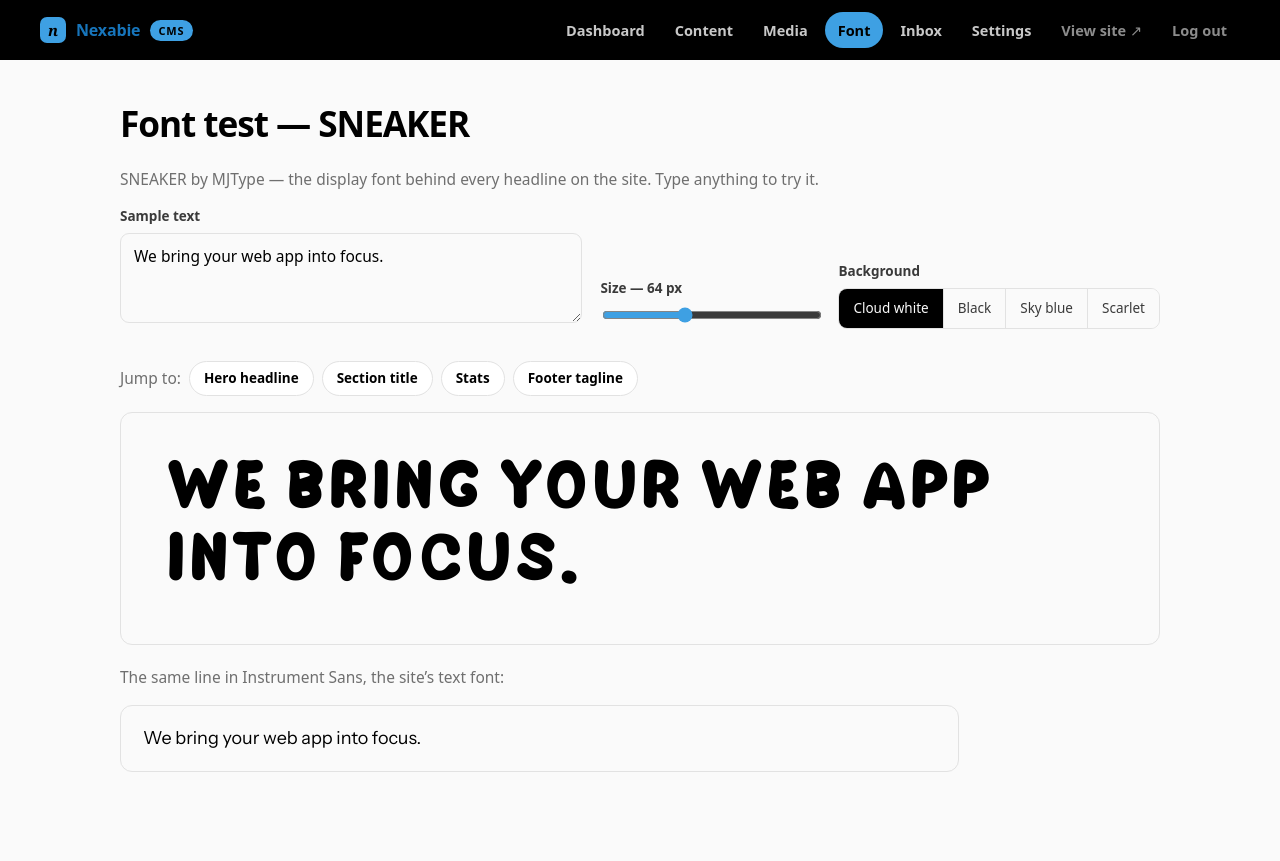
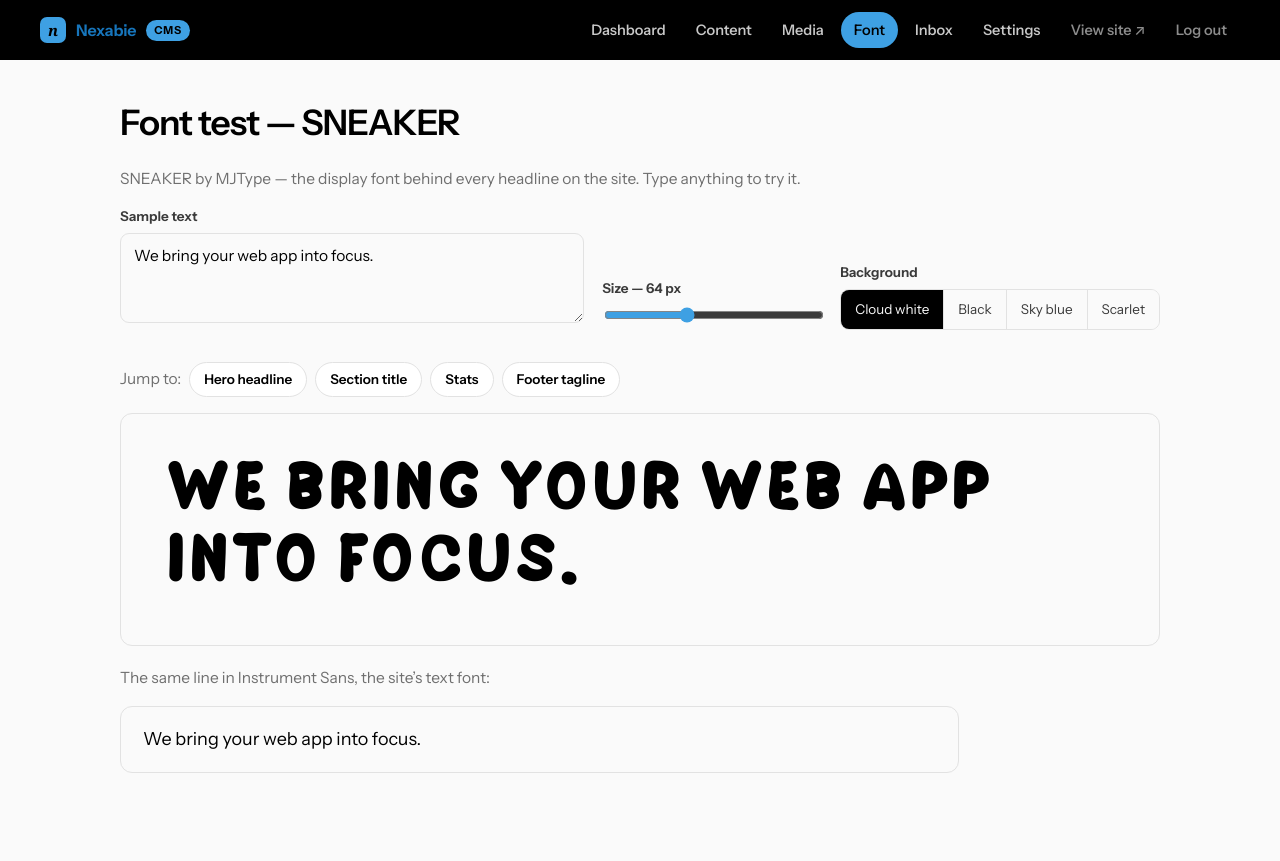
Before and after one commit to Nehemia-joh/nexabie, a PHP site: page /admin/font in a window 1280 px wide. Before the commit the page ends 772 px from the top, so only its background shows below. Run offline with PHP 8.4, Linux system fonts and the light colour scheme; the visitor is signed in with stand-in values (Sample User, id 1); some web fonts are replaced.

Commit message:
Font corection

```diff
--- a/css/admin.css
+++ b/css/admin.css
@@ -4,6 +4,11 @@
 *::before,
 *::after {
   box-sizing: border-box;
+}
+
+:root {
+  --font-sans: "Instrument Sans", system-ui, -apple-system, sans-serif;
+  --font-display: "Sneaker", "Instrument Sans", system-ui, sans-serif;
 }
 
 body.admin {
--- a/dev-router.php
+++ b/dev-router.php
@@ -20,7 +20,7 @@ if (str_starts_with($path, '/data/') || preg_match('#/\.#', $path)) {
 
 // Real files (assets, css, js, direct .php) → let the built-in server handle
 // them. Direct .php hits still hit the in-PHP guards (login.php etc. → 404).
-if ($path !== '/' && preg_match('/\.(php|css|js|svg|png|jpe?g|webp|gif|ico|json|txt|xml|webmanifest|map)$/', $path)) {
+if ($path !== '/' && preg_match('/\.(php|css|js|svg|png|jpe?g|webp|gif|ico|json|txt|xml|webmanifest|map|ttf|otf|woff2?)$/i', $path)) {
     return false;
 }
 
```
